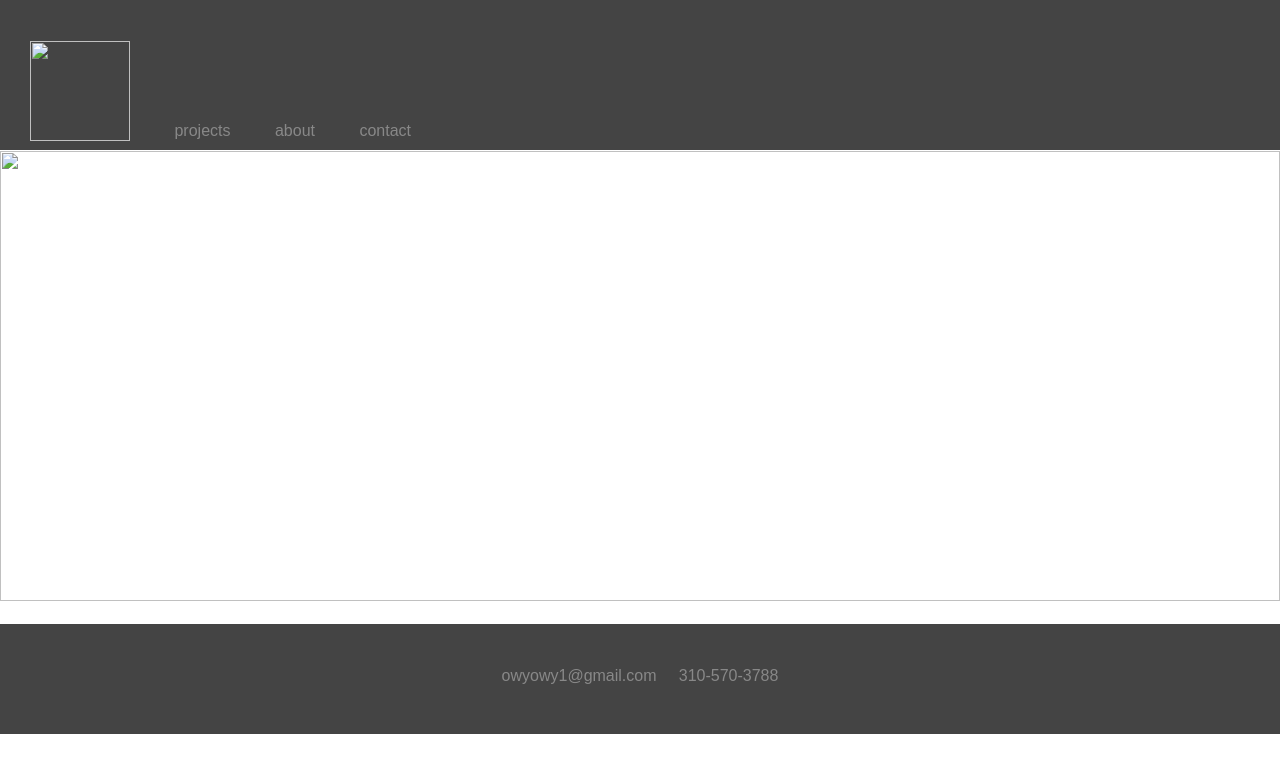
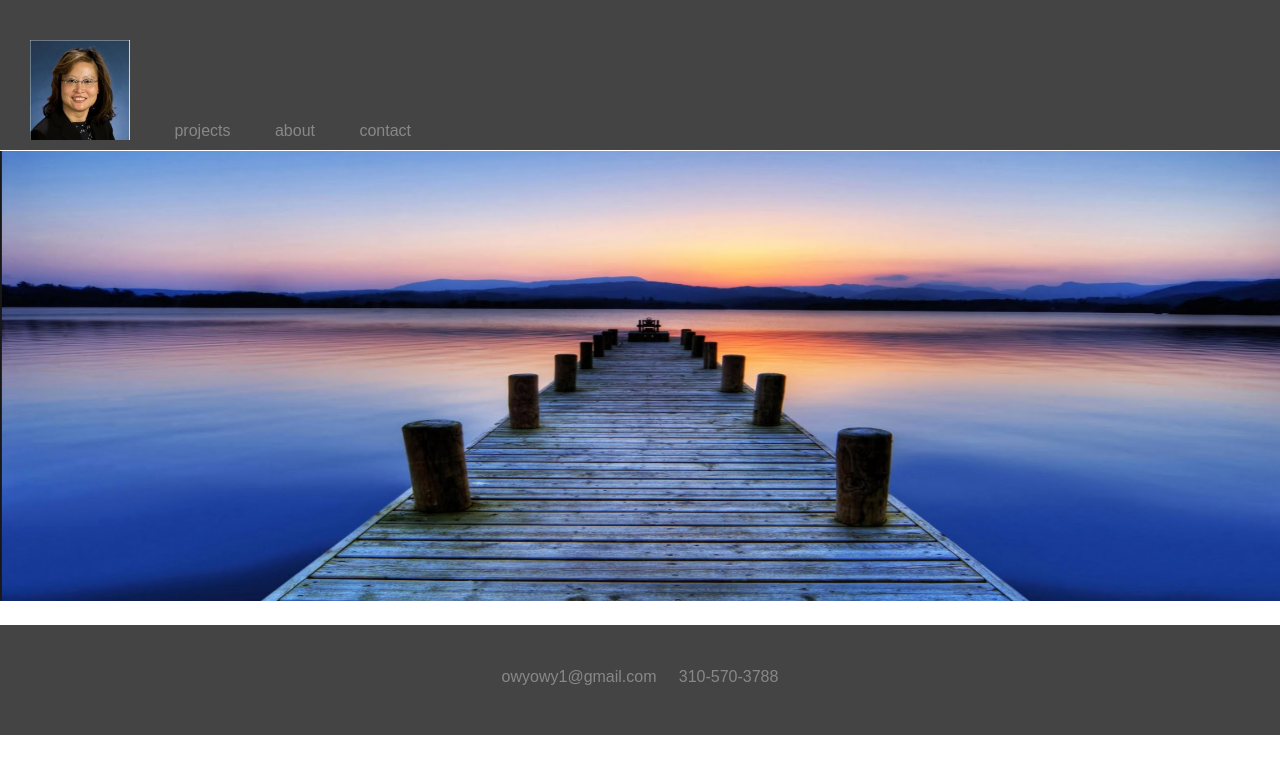
Before and after one commit to owy1/portfolio, a plain HTML site: page index.html in a window 1280 px wide. Drawn offline with nearby package versions, Linux system fonts and the light colour scheme; the site is published under a folder, as on GitHub Pages, so addresses that start at the root find nothing.

Commit message:
image file path

```diff
--- a/index.html
+++ b/index.html
@@ -8,8 +8,6 @@
 		<link rel="stylesheet" href="styles/base.css">
     <link rel="stylesheet" href="styles/layout.css">
     <link rel="stylesheet" href="styles/modules.css">
-		<link rel="stylesheet" href="images/photo.jpg">
-		<link rel="stylesheet" href="images/deck.png">
 		<script id="project-template" type="text/x-handlebars-template">
 			<header>
 				<h3>
@@ -24,7 +22,7 @@
     <nav class="main-nav">
 		<div class="icon-menu"></div>
     <ul>
-			<img src="/images/photo.jpg" width="100" height="100">
+			<img src="images/photo.jpg" width="100" height="100">
       <li class="navigation" data-content="projects"><a href="#">projects</a></li>
       <li class="navigation" data-content="about"><a href="#">about</a></li>
       <li class="navigation"><a href="#contact">contact</a></li>
@@ -33,7 +31,7 @@
     </nav>
   </header>
   <main>
-    <img src="/images/deck.png" width = 100% height ="450"></img>
+    <img src="images/deck.png" width = 100% height ="450"></img>
 			<!-- <h2>projects place-holders</h2> -->
     <ul id="projects" class="nav-content" ontouchstart="this.classList.toggle('hover');">
       <!-- <li><img src="/images/blue.png" width = "350" height ="375"></li>
```
